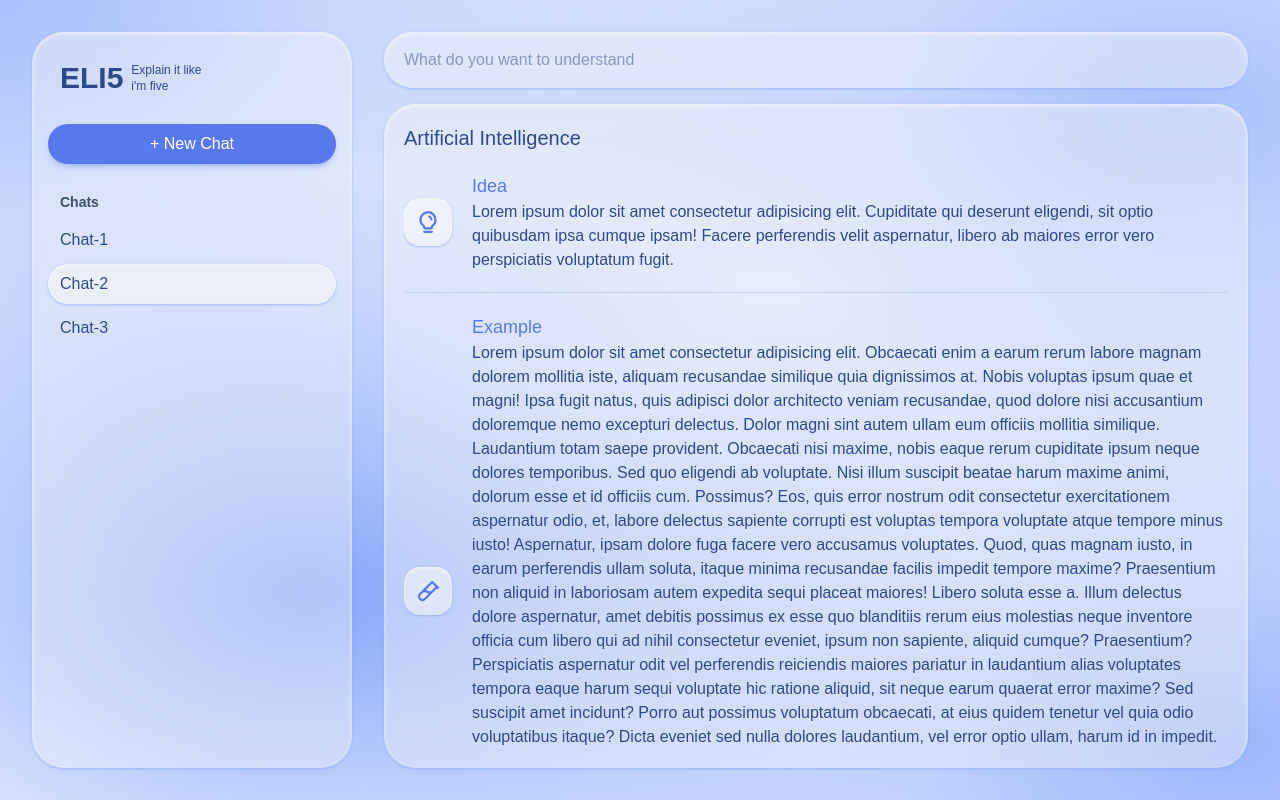
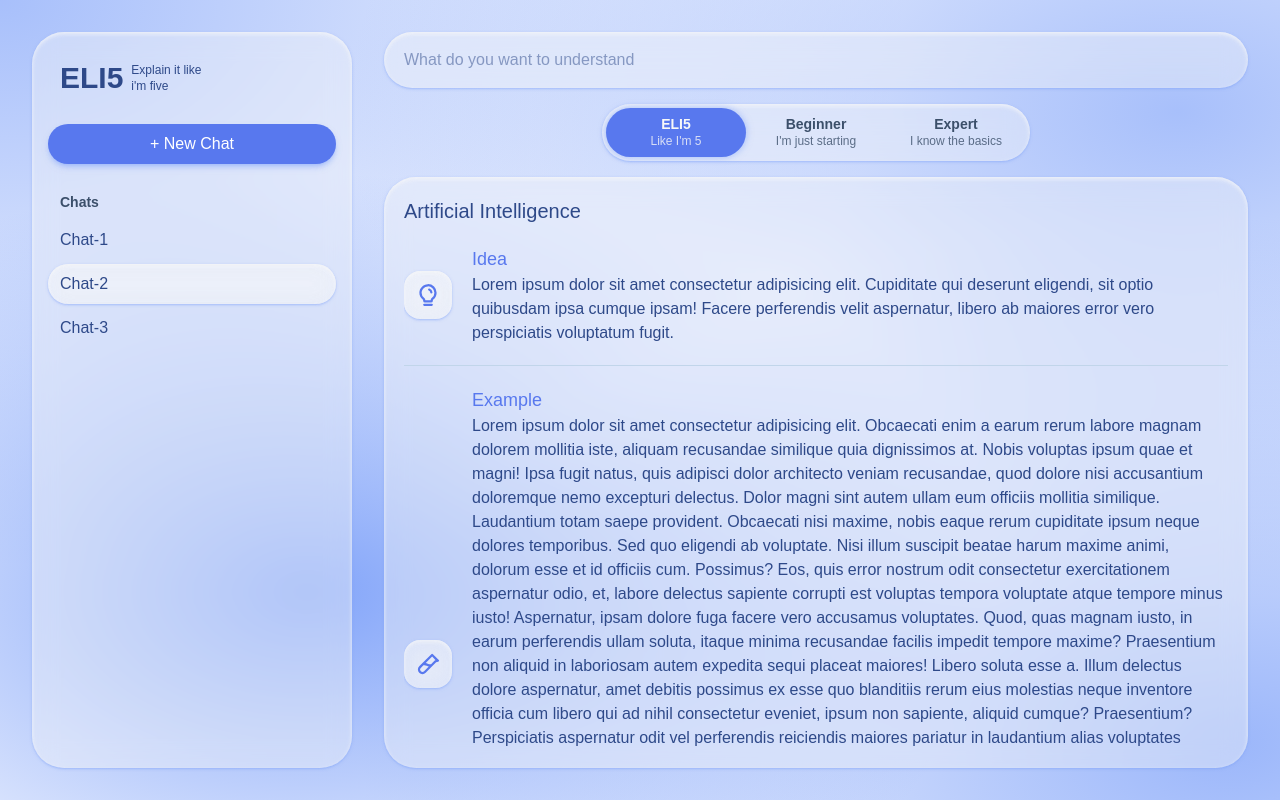
Before and after one commit to gr33b0k/eli5, a React (Vite) app: page / in a window 1280 px wide. Built offline with nearby package versions, Linux system fonts and the light colour scheme; a web font is replaced by a local one.

Commit message:
feat: add explanation level selector (like 5 y.o., beginner, expert)

```diff
--- /dev/null
+++ b/src/components/explanation/LevelSelector.jsx
@@ -0,0 +1,42 @@
+import { useState } from "react";
+
+const LEVELS = [
+  { id: "eli5", label: "ELI5", description: "Like I'm 5" },
+  { id: "beginner", label: "Beginner", description: "I'm just starting" },
+  { id: "expert", label: "Expert", description: "I know the basics" },
+];
+
+function LevelSelector() {
+  const [level, setLevel] = useState("eli5");
+
+  return (
+    <div className="glass relative flex self-center rounded-4xl p-1">
+      <span
+        className="bg-accent shadow-primary/50 shadow-even absolute top-1 bottom-1 rounded-4xl p-2 transition-transform duration-300 ease-in-out"
+        style={{
+          width: `calc((100% - 8px) / ${LEVELS.length}`,
+          transform: `translateX(${LEVELS.findIndex((l) => l.id === level) * 100}%)`,
+        }}
+      />
+      {LEVELS.map((l) => (
+        <button
+          key={l.id}
+          className={
+            "z-10 min-w-35 rounded-4xl p-2 transition-colors duration-300 ease-in-out " +
+            (l.id === level ? "text-surface" : "text-text-muted")
+          }
+          onClick={() => l.id !== level && setLevel(l.id)}
+        >
+          <span className="block text-sm leading-tight font-semibold">
+            {l.label}
+          </span>
+          <span className="block text-xs leading-tight opacity-80">
+            {l.description}
+          </span>
+        </button>
+      ))}
+    </div>
+  );
+}
+
+export default LevelSelector;
--- a/src/pages/Home.jsx
+++ b/src/pages/Home.jsx
@@ -1,10 +1,12 @@
 import ContentCard from "../components/explanation/card/ContentCard";
 import ExplanationInput from "../components/explanation/ExplanationInput";
+import LevelSelector from "../components/explanation/LevelSelector";
 
 function Home() {
   return (
     <>
       <ExplanationInput />
+      <LevelSelector />
       <ContentCard />
     </>
   );
```
